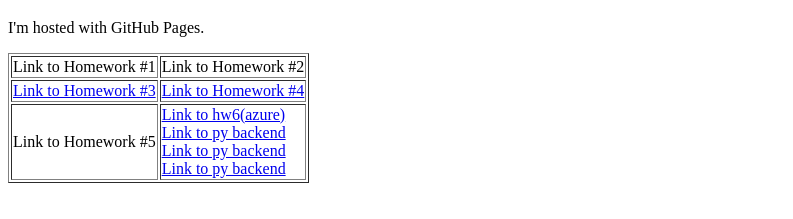
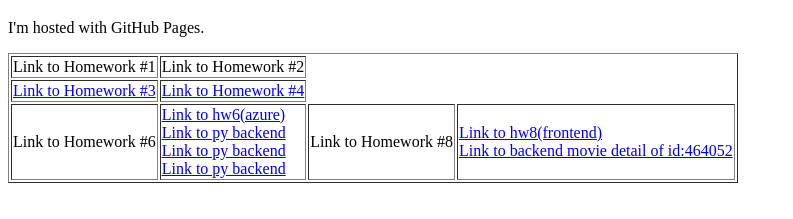
Before and after one commit to RRUUAA/RRUUAA.github.io, a plain HTML site: page 604843849.html in a window 1280 px wide. Shown: the part 61-280 px from the top of the page, without its empty margins (0-793 px from the left). Drawn offline with Linux system fonts and the light colour scheme.

Commit message:
Update 604843849.html

```diff
--- a/604843849.html
+++ b/604843849.html
@@ -12,12 +12,16 @@
         <td><a href="https://rruuaa.github.io/18072641/home.html">Link to Homework #3</a></td>
         <td><a href="https://rruuaa.github.io/">Link to Homework #4</a></td>
     </tr>
-        <td>Link to Homework #5</a></td>
+        <td>Link to Homework #6</a></td>
         <td><a href="http://kacld9f-hw6v3.azurewebsites.net">Link to hw6(azure)</a><br>
             <a href="http://kacld9f-hw6v3.azurewebsites.net/trending">Link to py backend</a><br>
             <a href="http://kacld9f-hw6v3.azurewebsites.net/airing_today">Link to py backend</a><br>
             <a href="http://kacld9f-hw6v3.azurewebsites.net/search">Link to py backend</a>
         </td>
+        <td>Link to Homework #8</a></td>
+        <td><a href="https://kacld9fhw8.df.r.appspot.com/">Link to hw8(frontend)</a><br>
+            <a href="https://kacld9fhw8.df.r.appspot.com/apis/movie/464052">Link to backend movie detail of id:464052</a><br>
+        </td>
     </table>
 </body>
 </html>
```
